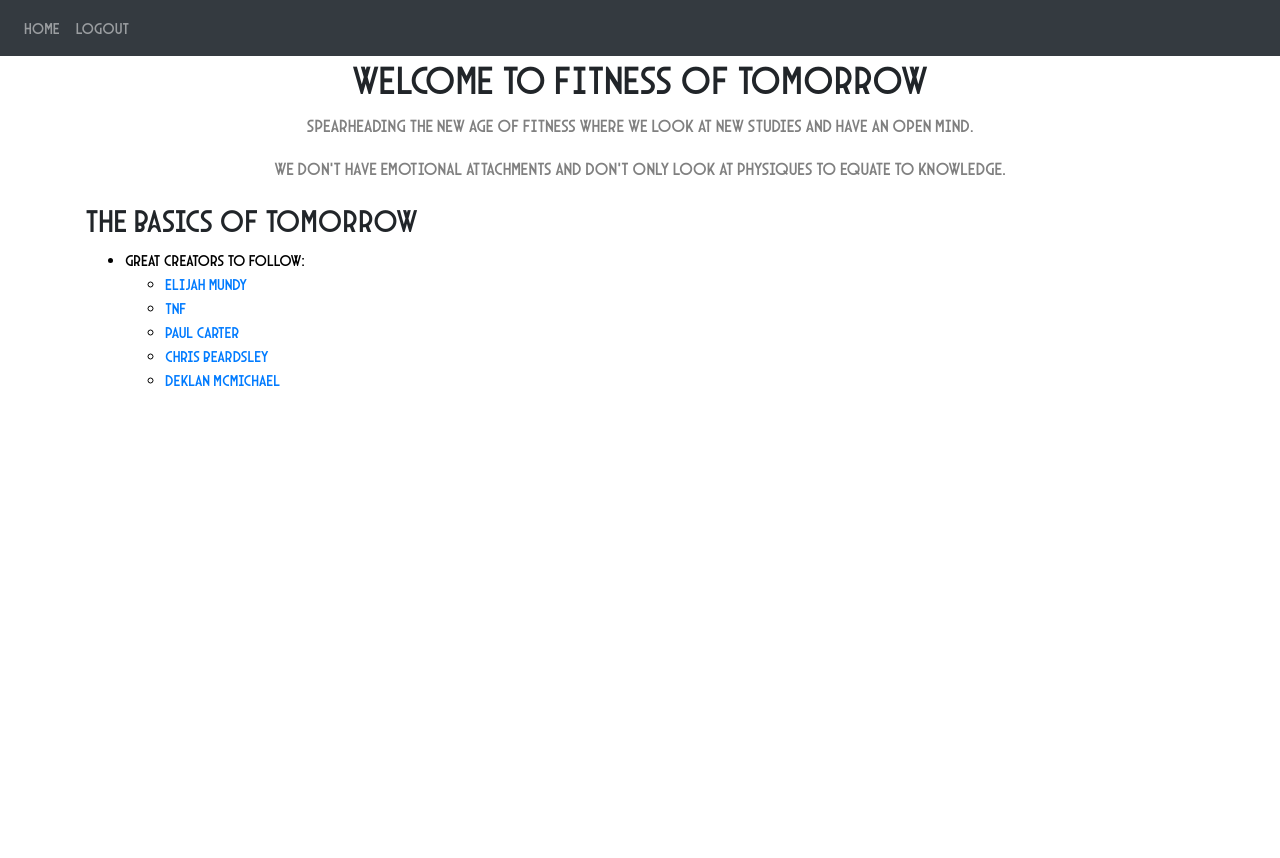
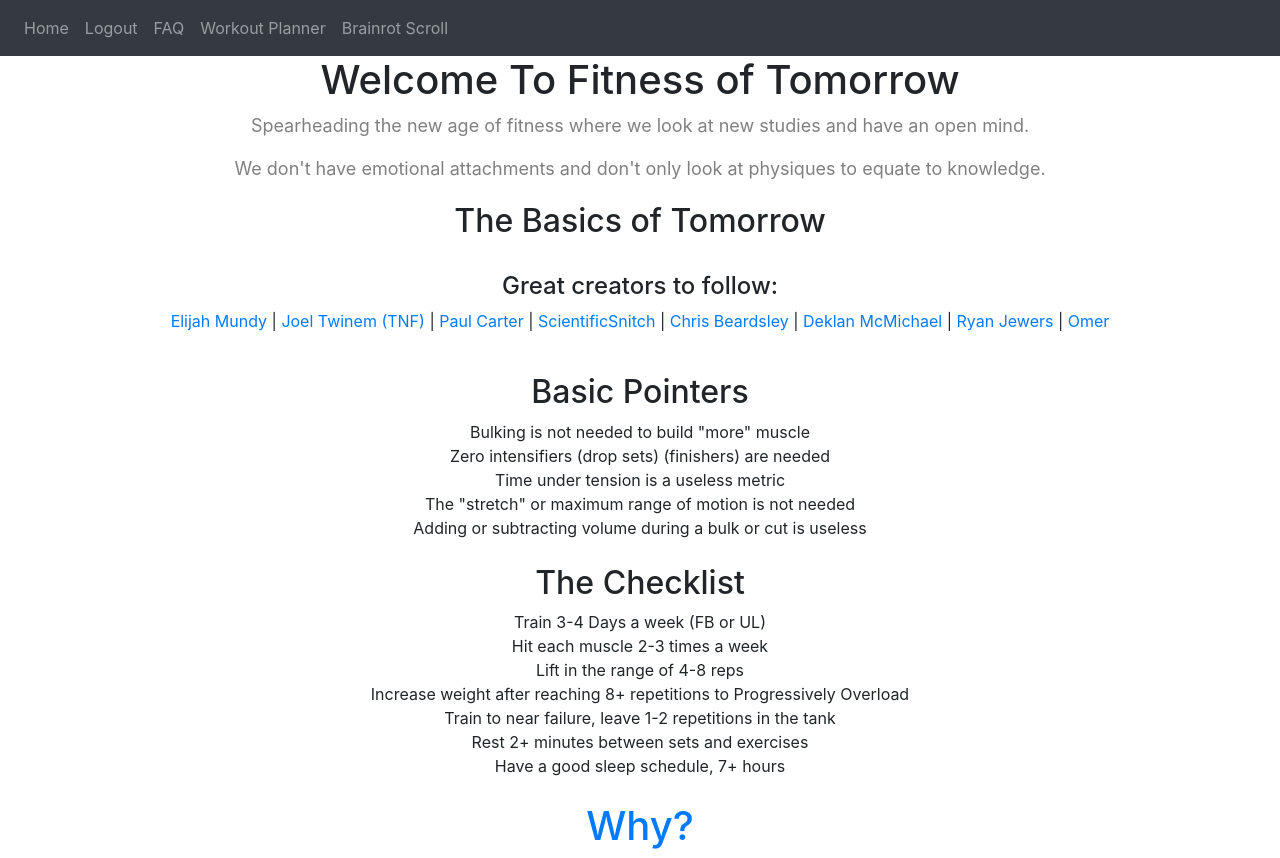
Before and after one commit to henrynguyen50/TomorrowOfFitness, a Flask app: page / in a window 1280 px wide. Before the commit the page ends 386 px from the top, so only its background shows below. Run offline with Flask 3, Linux system fonts and the light colour scheme; a user stored in the database is signed in; some libraries are stand-ins or nearby versions.

Commit message:
Added new pages, structure for ideas, updated FAQ and homepage

```diff
--- a/styles.css
+++ /dev/null
@@ -1,23 +0,0 @@
-/* Load the Arcane Nine font */
-@font-face {
-    font-family: 'Arcane Nine';
-    src: url('fonts/ArcaneNine.woff2') format('woff2'),
-         url('fonts/ArcaneNine.woff') format('woff');
-    font-weight: normal;
-    font-style: normal;
-}
-
-/* Apply the font to the body or specific elements */
-body {
-    font-family: 'Arcane Nine', sans-serif;
-}
-
-h1, h2, h3 {
-    font-family: 'Arcane Nine', sans-serif;
-    font-weight: normal; /* Adjust if needed */
-}
-
-p {
-    font-family: 'Arcane Nine', sans-serif;
-    font-size: 16px; /* Adjust as needed */
-}
--- a/website/templates/base.html
+++ b/website/templates/base.html
@@ -9,12 +9,7 @@
       integrity="sha384-Vkoo8x4CGsO3+Hhxv8T/Q5PaXtkKtu6ug5TOeNV6gBiFeWPGFN9MuhOf23Q9Ifjh"
       crossorigin="anonymous"
     />
-    <link
-      rel="stylesheet"
-      href="https://stackpath.bootstrapcdn.com/font-awesome/4.7.0/css/font-awesome.min.css"
-      crossorigin="anonymous"
-    />
-    <link rel="stylesheet" href="styles.css" />
+
   </head>
 
     <title>{% block title %}Home{% endblock %}</title>
@@ -34,6 +29,9 @@
           {% if user.is_authenticated %}
           <a class="nav-item nav-link" id="home" href="/">Home</a>
           <a class="nav-item nav-link" id="logout" href="/logout">Logout</a>
+          <a class="nav-item nav-link" id="FAQ" href="/FAQ">FAQ</a>
+          <a class="nav-item nav-link" id="WorkoutPlanner" href="/WorkoutPlanner">Workout Planner</a>
+          <a class="nav-item nav-link" id="brainrot" href="/brainrot">Brainrot Scroll</a>
           {% else %}
           <a class="nav-item nav-link" id="login" href="/login">Login</a>
           <a class="nav-item nav-link" id="signUp" href="/sign-up">Sign Up</a>
--- a/website/templates/home.html
+++ b/website/templates/home.html
@@ -1,22 +1,46 @@
 {% extends "base.html" %} {% block title %}Home{% endblock %} {% block content
 %}
+
 <h1 align="center">Welcome To Fitness of Tomorrow</h1>
 <p align=" center" style="font-size: 18px; color: gray;">Spearheading the new age of fitness where we look at new studies and have an open mind. </p>
 <p align="center"  style="margin-bottom: 20px; font-size: 18px; color: gray;">We don't have emotional attachments and don't only look at physiques to equate to knowledge.</p>
-<h2>The Basics of Tomorrow</h2>
-<ul>
-  <li style = "color: black;">Great creators to follow: </li>
-    <ul>
-      <li style = "color: black;"><a href="https://www.instagram.com/coach_mundy_/" target="_blank">Elijah Mundy</a></li>
-      <li style = "color: black;"><a href="https://www.instagram.com/tnutrition_fitness/" target="_blank">TNF</a></li>
-      <li style = "color: black;"><a href="https://www.instagram.com/liftrunbang1/" target="_blank">Paul Carter</a></li>
-      <li style = "color: black;"><a href="https://www.instagram.com/chrisabeardsley/" target="_blank">Chris Beardsley</a></li>
-      <li style = "color: black;"><a href="https://www.instagram.com/dxklan/" target="_blank">Deklan McMichael</a></li>
-    </ul>
+<h2 align="center">The Basics of Tomorrow</h2>
+<br>
 
+<h4 align="center">Great creators to follow:</h4>
 
-</ul>
+<p align="center">
+  <a href="https://www.instagram.com/coach_mundy_/" target="_blank">Elijah Mundy</a> |
+  <a href="https://www.instagram.com/tnutrition_fitness/" target="_blank"> Joel Twinem (TNF)</a> |
+  <a href="https://www.instagram.com/liftrunbang1/" target="_blank">Paul Carter</a> |
+  <a href="https://www.instagram.com/scientificsnitch/" target="_blank">ScientificSnitch</a> |
+  <a href="https://www.instagram.com/chrisabeardsley/" target="_blank">Chris Beardsley</a> |
+  <a href="https://www.instagram.com/dxklan/" target="_blank">Deklan McMichael</a>  |
+  <a href="https://www.instagram.com/ryjewers/" target = "_blank">Ryan Jewers</a> |
+  <a href="https://www.tiktok.com/@doom_mxn" target ="_blank">Omer</a>
+</p>
+<br>
+<h2 align="center">Basic Pointers</h2>
 
+<div align="center"><a>Bulking is not needed to build "more" muscle</a></div>
+<div align="center"><a>Zero intensifiers (drop sets) (finishers) are needed</a></div>
+<div align="center"><a>Time under tension is a useless metric</a></div>
+<div align="center"><a>The "stretch" or maximum range of motion is not needed</a></div>
+<div align="center"><a>Adding or subtracting volume during a bulk or cut is useless</a></div>
+<br>
+<h2 align="center">The Checklist</h2>
+<div align="center"><a>Train 3-4 Days a week (FB or UL)</a></div>
+<div align="center"><a>Hit each muscle 2-3 times a week</a></div>
+<div align="center"><a>Lift in the range of 4-8 reps</a></div>
+<div align="center"><a>Increase weight after reaching 8+ repetitions to Progressively Overload</a></div>
+<div align="center"><a>Train to near failure, leave 1-2 repetitions in the tank</a></div>
+<div align="center"><a>Rest 2+ minutes between sets and exercises</a></div>
+<div align="center"><a>Have a good sleep schedule, 7+ hours</a></div>
+<br>
+
+<h1 align="center">
+  <a href="/FAQ">Why?</a>
+</h1>
 
 
 
--- a/website/views.py
+++ b/website/views.py
@@ -7,31 +7,29 @@ import json
 views = Blueprint('views', __name__)
 
 
-@views.route('/', methods=['GET', 'POST'])
+@views.route('/')
 @login_required
 def home():
-    if request.method == 'POST':
-        note = request.form.get('note')#Gets the note from the HTML
 
-        if len(note) < 1:
-            flash('Note is too short!', category='error')
-        else:
-            new_note = Note(data=note, user_id=current_user.id)  #providing the schema for the note
-            db.session.add(new_note) #adding the note to the database
-            db.session.commit()
-            flash('Note added!', category='success')
 
     return render_template("home.html", user=current_user)
 
 
-@views.route('/delete-note', methods=['POST'])
-def delete_note():
-    note = json.loads(request.data) # this function expects a JSON from the INDEX.js file
-    noteId = note['noteId']
-    note = Note.query.get(noteId)
-    if note:
-        if note.user_id == current_user.id:
-            db.session.delete(note)
-            db.session.commit()
+@views.route('/FAQ')
+@login_required
+def faq():
 
-    return jsonify({})
+    return render_template("FAQ.html", user=current_user)
+
+
+@views.route('/WorkoutPlanner')
+@login_required
+def workout():
+
+    return render_template("WorkoutPlanner.html", user=current_user)
+
+@views.route('/brainrot')
+@login_required
+def brainrot():
+
+    return render_template("brainrot.html", user=current_user)
```
Also changed, not shown: index.html (deleted, +0 -13 lines).
